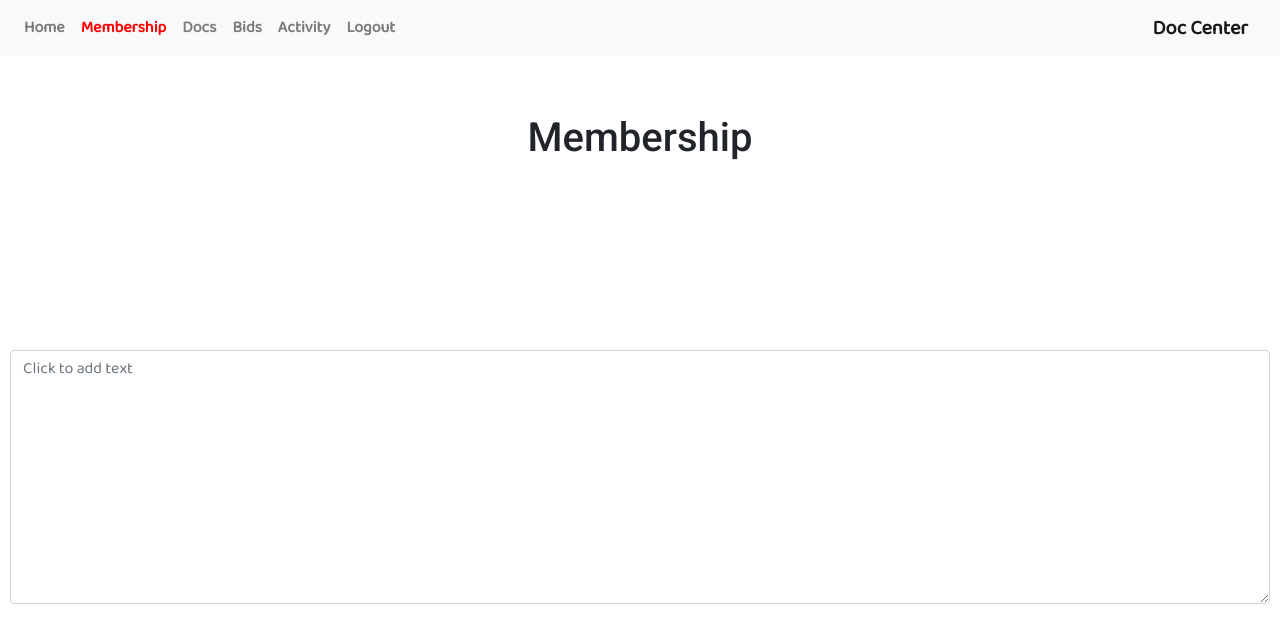
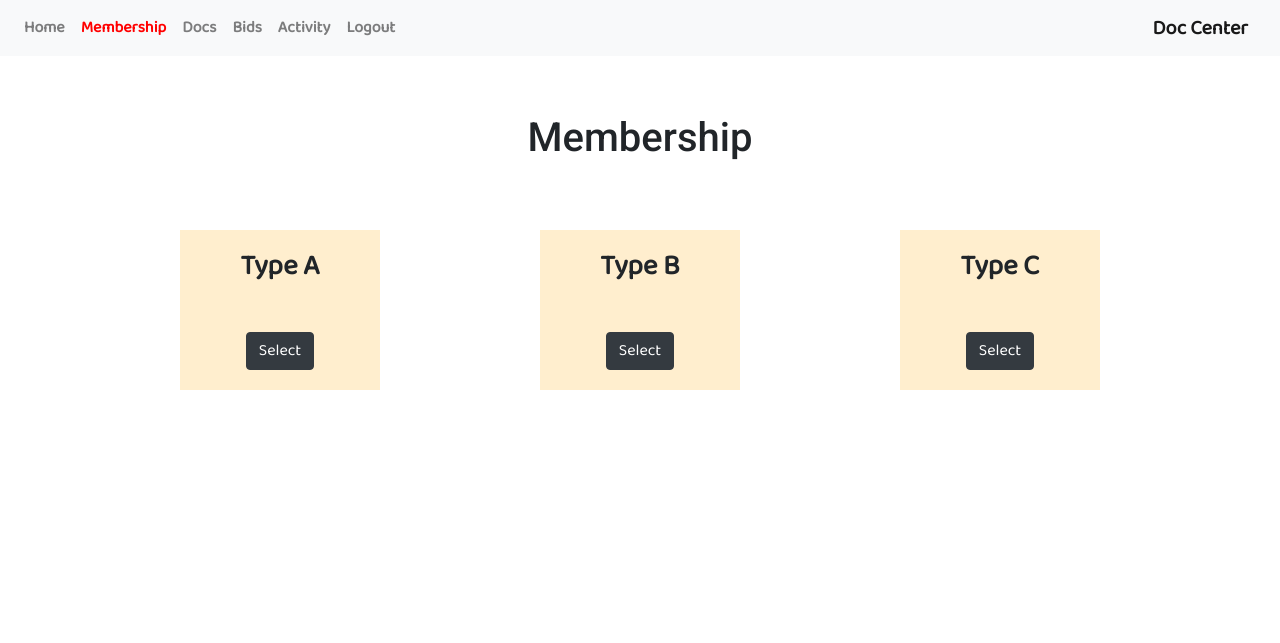
Before and after one commit to ItzKartik/doc_center, a Django app: page /membership/ in a window 1280 px wide. Shown: the top 643 px of the page. Run offline with Django 3.2, Linux system fonts and the light colour scheme; a user stored in the database is signed in; data comes from the database, SQL or seed files in the repository; both versions use the stored data as it was after the commit; some libraries are stand-ins or nearby versions.

Commit message:
all most

```diff
--- a/doc_center_app/models.py
+++ b/doc_center_app/models.py
@@ -5,14 +5,23 @@ import datetime
 
 class types(models.Model):
     type_id = models.UUIDField(primary_key=True, default=uuid.uuid4, editable=False)
+    number_name = models.IntegerField()
     type_name = models.CharField(max_length=200)
 
     def __str__(self):
         return self.type_name
 
+class type_of_membership(models.Model):
+    user_id = models.ForeignKey(User, on_delete=models.CASCADE)
+    membership_type = models.ForeignKey(types, on_delete=models.CASCADE)
+
+    def __str__(self):
+        return self.membership_type
+
 class docs(models.Model):
     doc_id = models.UUIDField(primary_key=True, default=uuid.uuid4, editable=False)
     user_id = models.ForeignKey(User, on_delete=models.CASCADE)
+    type_of = models.ForeignKey(type_of_membership, on_delete=models.CASCADE)
     doc_name = models.CharField(max_length=200)
     doc = models.FileField(upload_to='docs/')
 
@@ -23,10 +32,7 @@ class bids(models.Model):
     bid_amt = models.IntegerField()
     bid_date = models.DateTimeField(auto_now=True)
 
-class type_of_membership(models.Model):
-    user_id = models.ForeignKey(User, on_delete=models.CASCADE)
-    membership_type = models.ForeignKey(types, on_delete=models.CASCADE)
-
 class activity(models.Model):
     user_id = models.ForeignKey(User, on_delete=models.CASCADE)
     activity = models.CharField(max_length=1000)
+    pub_date = models.DateTimeField(auto_now=True)
--- a/doc_center_app/views.py
+++ b/doc_center_app/views.py
@@ -25,12 +25,21 @@ def give_u(uname):
     user = User.objects.get(username=uname)
     return user
 
-def check_for_membership(request):
-    m = models.type_of_membership.objects.filter(user_id=give_u(request.user.username))
-    if m:
-        return True
-    else:
+
+def check_type(request):
+    try:
+        m = models.type_of_membership.objects.get(user_id=give_u(request.user.username))
+        if m:
+            return m
+    except (MultiValueDictKeyError, ObjectDoesNotExist):
         return False
+
+# def check_for_membership(request):
+#     m = models.type_of_membership.objects.filter(user_id=give_u(request.user.username))
+#     if m:
+#         return True
+#     else:
+#         return False
 
 def index(request):
     types = models.types.objects.all()
@@ -53,7 +62,7 @@ def membership(request):
 
 def doc_view(request, pk):
     docs = models.docs.objects.get(doc_id=pk)
-    if check_for_membership(request) == True:
+    if check_type(request):
         context = {
             'docs': docs,
             'error': None
@@ -69,31 +78,35 @@ def upload_docs(request):
     if request.method == 'POST':
         doc_name = request.POST['doc_name']
         docs = models.docs.objects.create(
-            user_id=give_u(request.user.username), doc_name=doc_name, doc=request.FILES['document'])
+            user_id=give_u(request.user.username), doc_name=doc_name, type_of=check_type(request), doc=request.FILES['document'])
         activity = doc_name+' Uploaded'
         save_activity(request, activity)
         return redirect('docs')
 
 def docs(request):
+    user = request.user.username
     if request.method == 'POST':
-        user = request.user.username
-        u = User.objects.get(username=user)
+        u = give_u(user)
         docs = models.docs.objects.filter(user_id=u)
         d = serializers.serialize('json', docs)
         return HttpResponse(d, content_type="application/json")
     else:
-        docs = models.docs.objects.all()
-        if check_for_membership(request) == True:
+        user_type_of = check_type(request)
+        print(user_type_of.membership_type.number_name)
+        if user_type_of:
+            docs = models.docs.objects.filter(type_of__lte=user_type_of)
             context = {
                 'docs': docs,
                 'error': None
             }
+            return render(request, 'homepages/docs.html', context)
         else:
             context = {
-                'docs': docs,
+                'docs': None,
                 'error': 'You Have To Select A Membership Type Before Using This Service'
             }
-        return render(request, 'homepages/docs.html', context)
+            return render(request, 'homepages/docs.html', context)
+
 
 
 def bids(request):
@@ -101,13 +114,18 @@ def bids(request):
         doc_id = request.POST['doc_id']
         bid_amt = request.POST['bid_amt']
         docs = models.docs.objects.get(doc_id=doc_id)
-        bids = models.bids.objects.create(linker=docs, owner=docs.user_id.username, bid_amt=bid_amt)
 
-        activity = 'Bidded On '+docs.doc_name
-        save_activity(request, activity)
-
-        bids.save()
-        return HttpResponse('Done')
+        type_of = check_type(request)
+        type_of = type_of.membership_type.number_name
+        docs_type = docs.type_of.membership_type.number_name
+        if docs_type <= type_of:
+            bids = models.bids.objects.create(linker=docs, owner=docs.user_id.username, user_id=give_u(request.user.username), bid_amt=bid_amt)
+            activity = 'Bidded On '+docs.doc_name
+            save_activity(request, activity)
+            bids.save()
+            return HttpResponse('Done')
+        else:
+            return HttpResponse('error')
     else:
         bids = models.bids.objects.filter(owner=request.user.username)
         context = {
@@ -116,8 +134,11 @@ def bids(request):
         return render(request, 'homepages/bids.html', context)
 
 def activity(request):
-    act = models.activity.objects.filter(user_id=give_u(request.user.username))
-    return render(request, 'homepages/activity.html', {'act': act})
+    if User.objects.filter(username=request.user.username):
+        act = models.activity.objects.filter(user_id=give_u(request.user.username)).order_by('-pub_date')
+        return render(request, 'homepages/activity.html', {'act': act})
+    else:
+        return render(request, 'homepages/activity.html', {'act': None})
 
 def getin(request):
     if request.method == 'POST':
--- a/templates/base.html
+++ b/templates/base.html
@@ -147,7 +147,7 @@
         </li>
         </ul>
     </div>
-    <a class="navbar-brand" href="#">Doc Center</a>
+    <a class="navbar-brand" href="{% url 'home' %}">Doc Center</a>
     </nav>
     <bR><Br>
     {% block body %}
--- a/templates/homepages/docs.html
+++ b/templates/homepages/docs.html
@@ -34,6 +34,7 @@
                 <h1>Docs</h1>
             </div>
         </div>
+        {% if error == None %}
             <div class="col-md-12 mx-auto text-center">
                 <button onclick="fetch_my_docs();" class="my_docs btn btn-dark">My Docs</button>
                 {% csrf_token %}
@@ -60,6 +61,9 @@
             {% endfor %}
             </div>
             <!-- All Docs -->
+        {% else %}
+            <p class="bg_wheat" style="padding:5px; color: red; font-weight: 700;">{{ error }} <a href="{% url 'membership' %}">Get It Here</a></p>
+        {% endif %}
     </div>
     <Script>
         function fetch_my_docs(){
--- a/templates/homepages/home.html
+++ b/templates/homepages/home.html
@@ -12,9 +12,9 @@
             </div>
         </div>
     </div>
-    <div class="text" style="padding: 10px; margin-top: 200px;">
+    <!-- <div class="text" style="padding: 10px; margin-top: 200px;">
         <textarea name="" class="form-control" placeholder="Click to add text" id="" cols="30" rows="10"></textarea>
-    </div>
+    </div> -->
 {% else %}
     <div id="mustlogin" class="container mx-auto text-center" style="margin: 150px 0px 80px 0px;">
         <div class="col-md-6 mx-auto text-center">
--- a/templates/homepages/membership.html
+++ b/templates/homepages/membership.html
@@ -11,7 +11,7 @@
                 <h1>Membership</h1>
             </div>
         </div>
-        <div id="plans" class="container mx-auto text-center" style="margin-top: 50px; display: none;">
+        <div id="plans" class="container mx-auto text-center" style="margin-top: 50px;">
             <div class="row  mx-auto text-center">
                 {% for t in types %}
                 <div class="plan bg_wheat  mx-auto text-center" style="width: 200px; padding: 20px; margin: 10px;">
@@ -34,9 +34,9 @@
 
         }
     </script>
-    <div class="text" style="padding: 10px; margin-top: 170px;">
+    <!-- <div class="text" style="padding: 10px; margin-top: 170px;">
         <textarea name="" class="form-control" placeholder="Click to add text" id="" cols="30" rows="10"></textarea>
-    </div>
+    </div> -->
 {% else %}
     <div id="mustlogin" class="container mx-auto text-center" style="margin: 150px 0px 80px 0px;">
         <div class="col-md-6 mx-auto text-center">
```
Also changed, not shown: templates/homepages/activity.html (+8 -4 lines), templates/homepages/doc_view.html (+16 -4 lines), db.sqlite3, doc_center_app/migrations/0006_activity_pub_date.py (added), doc_center_app/migrations/0007_docs_type_of.py (added), doc_center_app/migrations/0008_types_number_name.py (added), 5 other files. Lines whose indentation alone changed are shown as unchanged.
